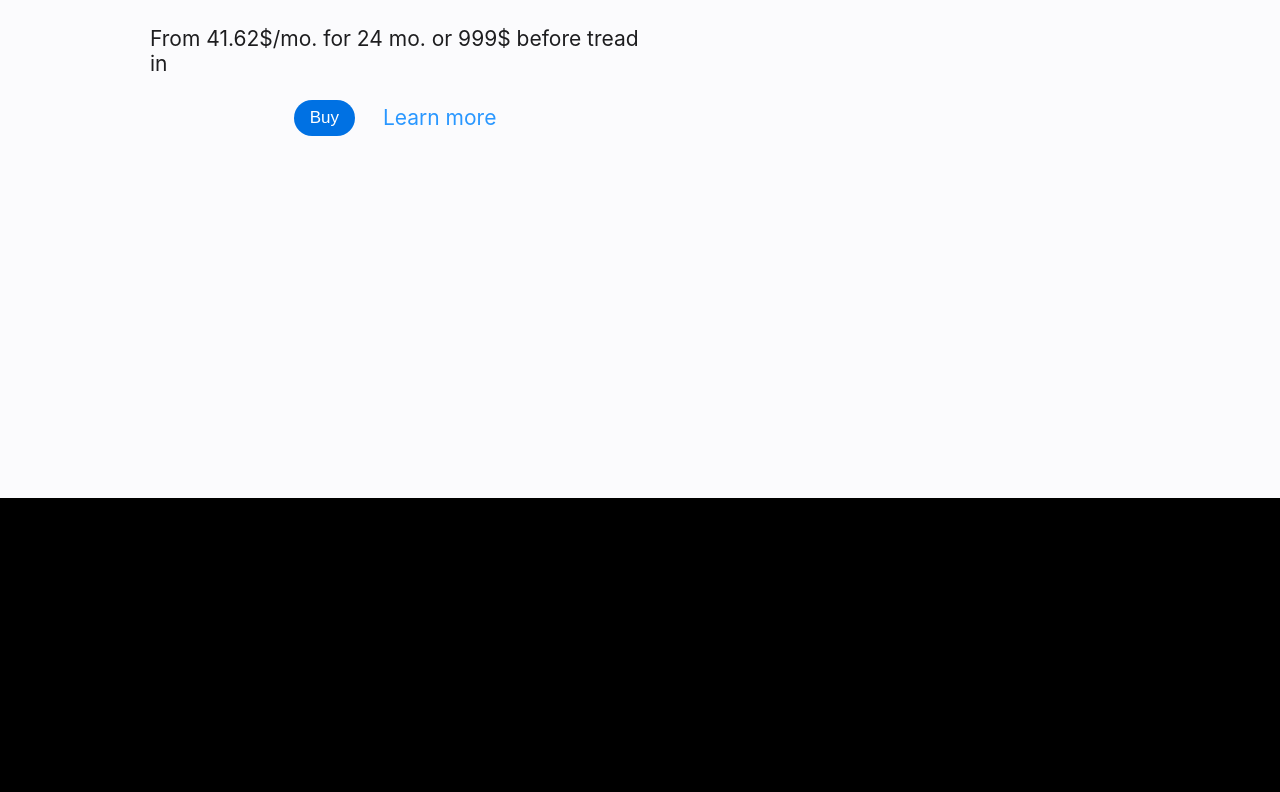
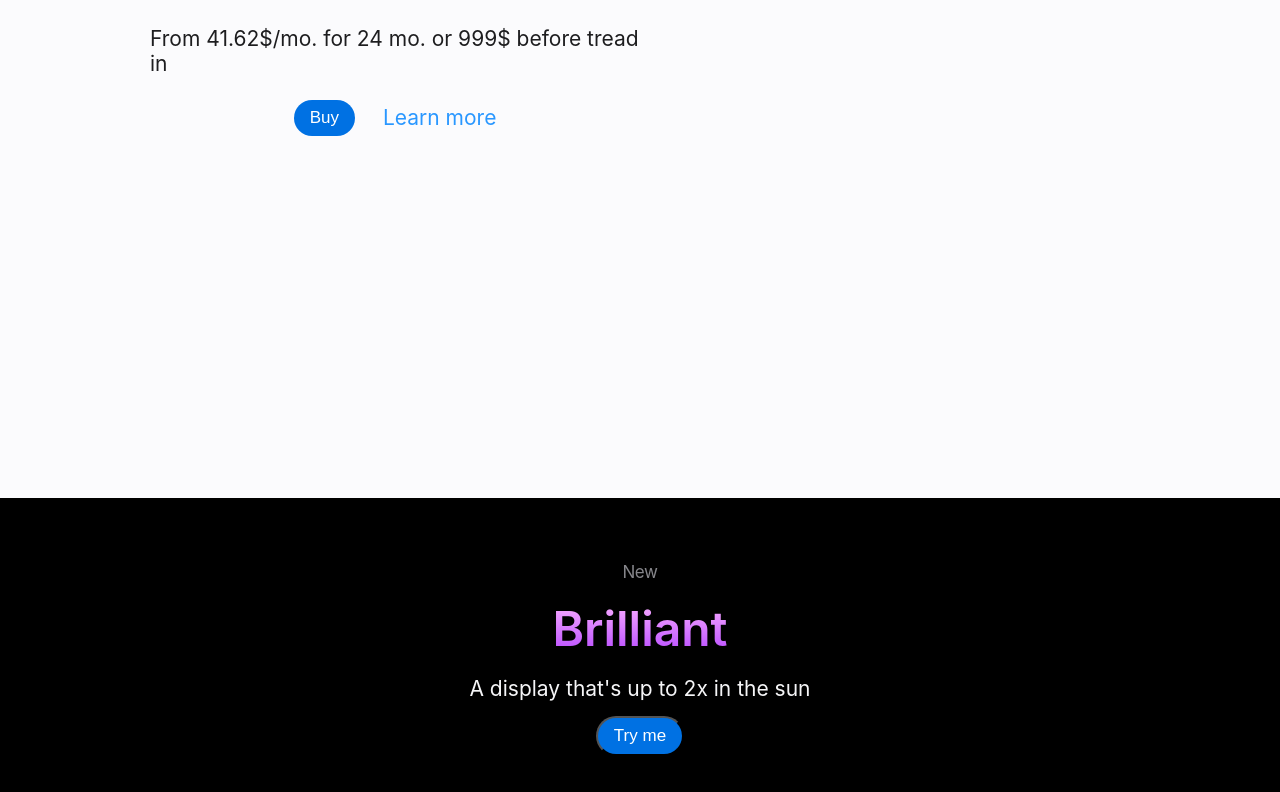
Before and after one commit to Azharul-Raj/iPhone3DFrontend, a React (Vite) app: page / in a window 1280 px wide. Shown: the part 1177-1969 px from the top of the page. Before the commit the page ends 1675 px from the top, so only its background shows below. Built offline with nearby package versions, Linux system fonts and the light colour scheme; a web font is replaced by a local one.

Commit message:
working in webgi viewer component

```diff
--- a/src/App.jsx
+++ b/src/App.jsx
@@ -1,3 +1,4 @@
+import DisplaySection from "./components/DisplaySection";
 import Jumbotron from "./components/Jumbotron";
 import Nav from "./components/Nav";
 import SoundSection from "./components/SoundSection";
@@ -9,6 +10,7 @@ function App() {
       <Nav/>
       <Jumbotron/>
       <SoundSection/>
+      <DisplaySection/>
     </div>
   );
 }
--- a/src/components/DisplaySection.jsx
+++ b/src/components/DisplaySection.jsx
@@ -0,0 +1,17 @@
+import React from 'react'
+
+export default function DisplaySection() {
+  return (
+    <div className="display-section wrapper">
+        <h2 className="title">
+            New
+        </h2>
+        <p className="text">Brilliant</p>
+        <span className="description">
+            A display that's up to 2x in the sun
+        </span>
+        <button className="button">Try me</button>
+        <button className="back-button">Top</button>
+    </div>
+  )
+}
--- a/src/index.css
+++ b/src/index.css
@@ -85,7 +85,7 @@ body::-webkit-scrollbar-thumb {
   padding: 50px 0 400px 0;
   height: 100vh;
   box-sizing: border-box;
-  opacity: 0;
+  /* opacity: 0; */
   position: relative;
 }
 
```
Also changed, not shown: src/components/WebGiViewer.jsx (added, +81 -0 lines).
